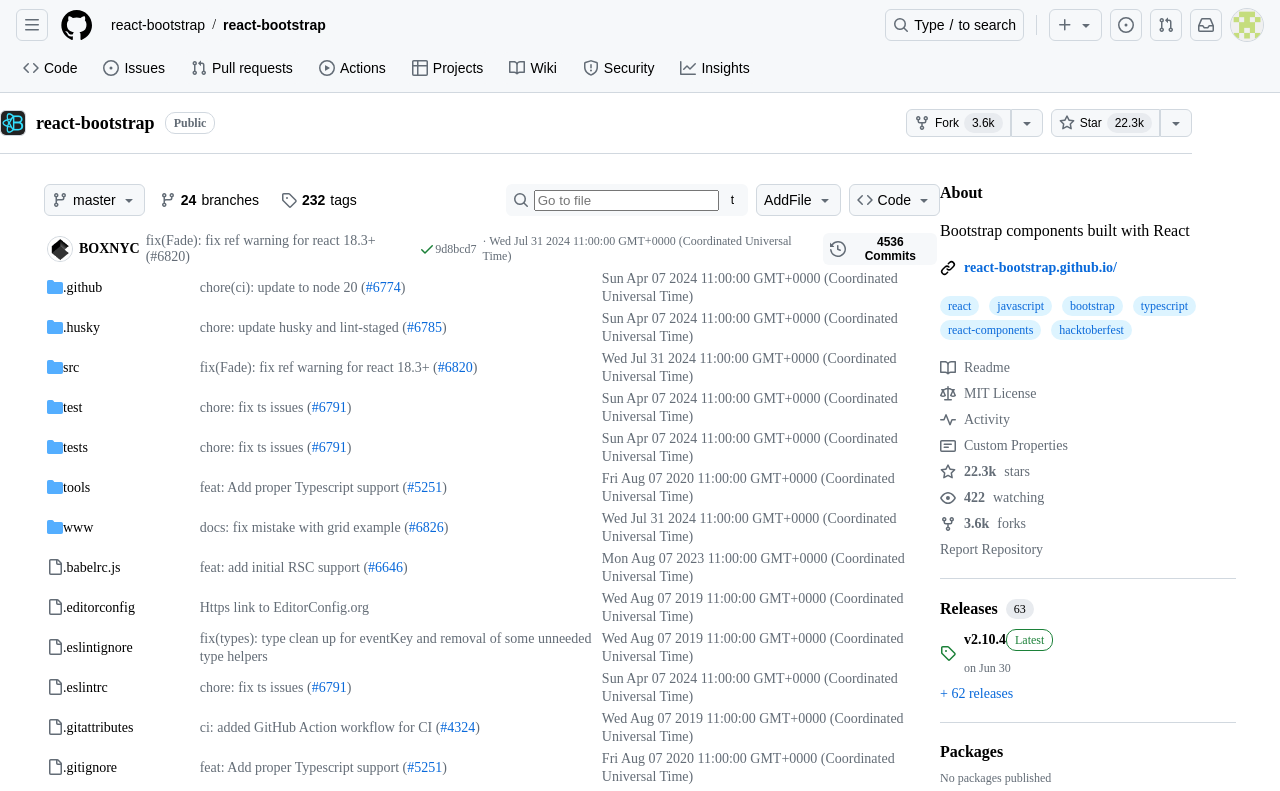
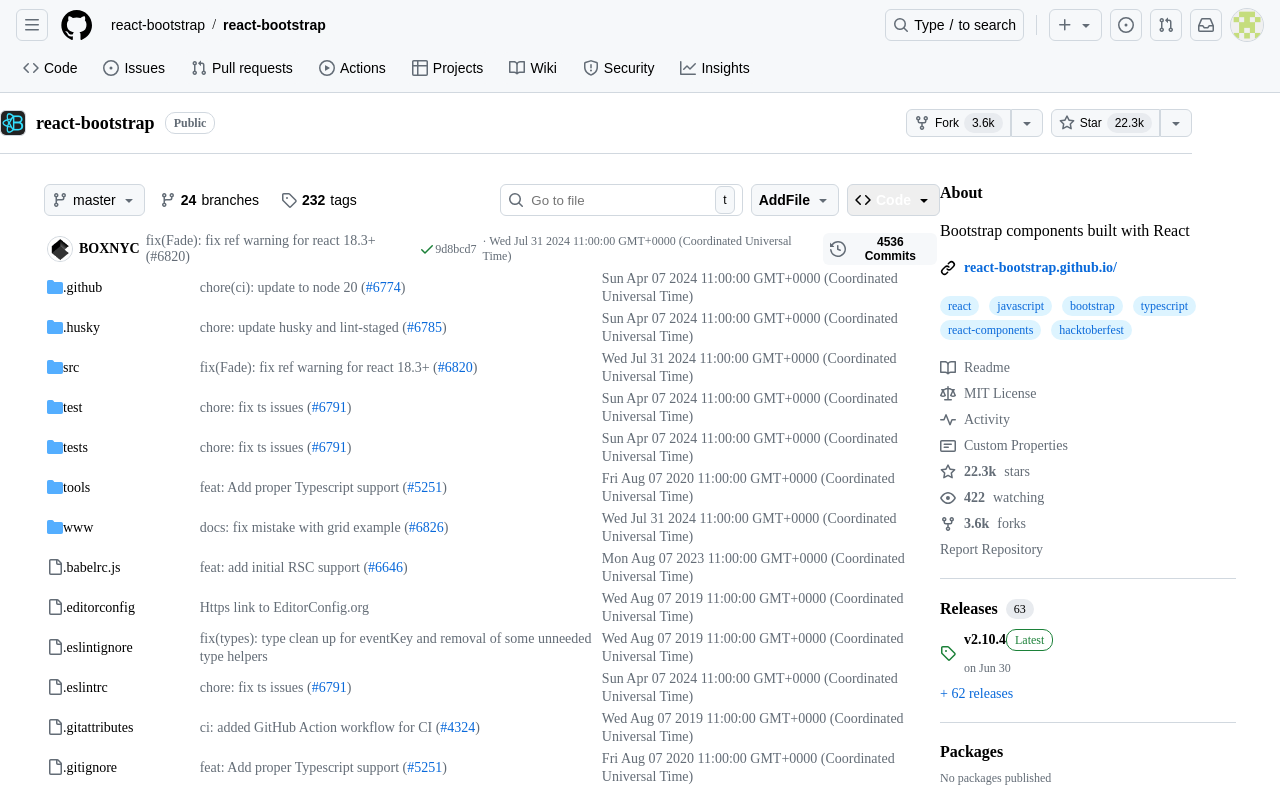
Before and after one commit to hyunbinkor/withoutCRA, a React app: page / in a window 1280 px wide. Shown: the top 791 px of the page. Built offline with nearby package versions, Linux system fonts and the light colour scheme.

Commit message:
🎨 [subtitle] style update by component

```diff
--- /dev/null
+++ b/src/pages/Code/SubTitle.css
@@ -0,0 +1,8 @@
+input {
+  border: 0;
+  outline: none;
+}
+
+button:focus-within {
+  border: solid 2px var(--BLUE_300);
+}
--- a/src/pages/Code/SubTitle.tsx
+++ b/src/pages/Code/SubTitle.tsx
@@ -2,6 +2,7 @@
 import FlexContainer from "@/components/atomic/FlexContainer";
 import FlexRowContainer from "@/components/atomic/FlexRowContainer";
 import Text from "@/components/atomic/Text";
+import '@/pages/Code/SubTitle.css'
 
 function SubTitle() {
   return (
@@ -66,10 +67,14 @@
         >
           <Button
             btnIcon="search"
+            btnBackgroundColor="white"
+            btnHasBorder
             btnHandleClick={() => console.log('file search!')}
           >
-            <input className="subtitle-right-searchbar-text tarnished" placeholder="Go to file" type="text" />
+            <input placeholder="Go to file" type="text"/>
             <Button
+              btnSize="small"
+              btnHasBorder
               btnHandleClick={() => console.log('tab buttonclicked')}
             >
               <Text
@@ -87,18 +92,22 @@
             <Text
               fontSize="px14"
               color="black"
+              isBold
               text="AddFile"
             />
           </Button>
           <Button
             btnIcon="code"
+            btnIconColor="white"
+            btnBackgroundColor="green_300"
             btnHasBorder
             btnHasToggle
             btnHandleClick={() => console.log('download code?')}
           >
             <Text
               fontSize="px14"
-              color="black"
+              color="white"
+              isBold
               text="Code"
             />
           </Button>
```
